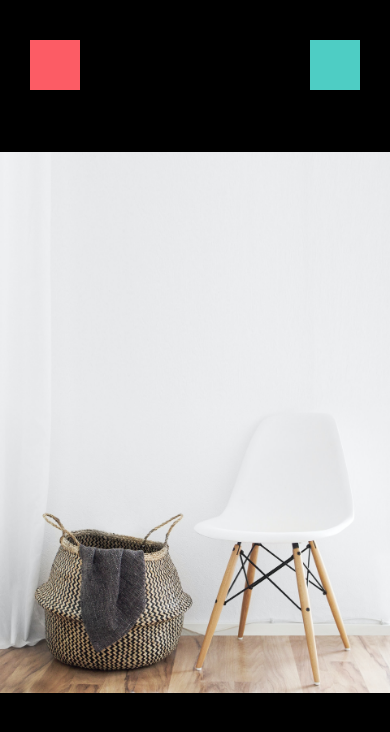
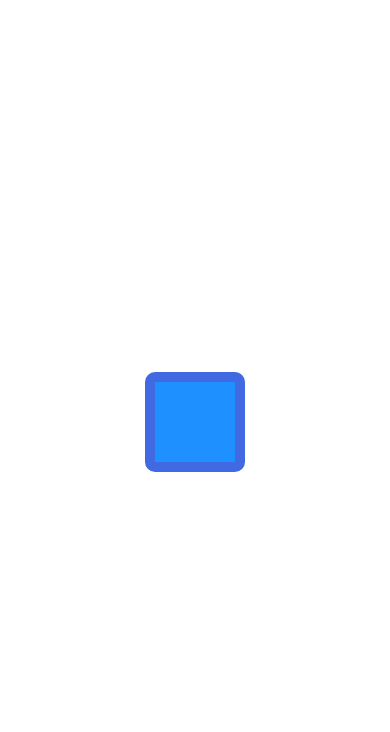
Before and after one commit to Shakib448/react-native-doneWithIt, a React Native app: screen / in a window 390 px wide. Shown: the top 732 px of the page. Built offline with nearby package versions, Linux system fonts and the light colour scheme.

Commit message:
Done With it

```diff
--- a/App.js
+++ b/App.js
@@ -1,10 +1,23 @@
 import React from "react";
-import { Platform, StatusBar, StyleSheet, SafeAreaView } from "react-native";
+import { Platform, StatusBar, StyleSheet, View } from "react-native";
 import WelcomeScreen from "./app/screens/WelcomeScreen";
 import ViewImageScreen from "./app/screens/ViewImageScreen";
 
 export default function App() {
-  return <ViewImageScreen />;
+  return (
+    <View style={{ flex: 1, justifyContent: "center", alignItems: "center" }}>
+      <View
+        style={{
+          backgroundColor: "dodgerblue",
+          width: 100,
+          height: 100,
+          borderWidth: 10,
+          borderColor: "royalblue",
+          borderRadius: 10,
+        }}
+      ></View>
+    </View>
+  );
 }
 
 const styles = StyleSheet.create({
```
